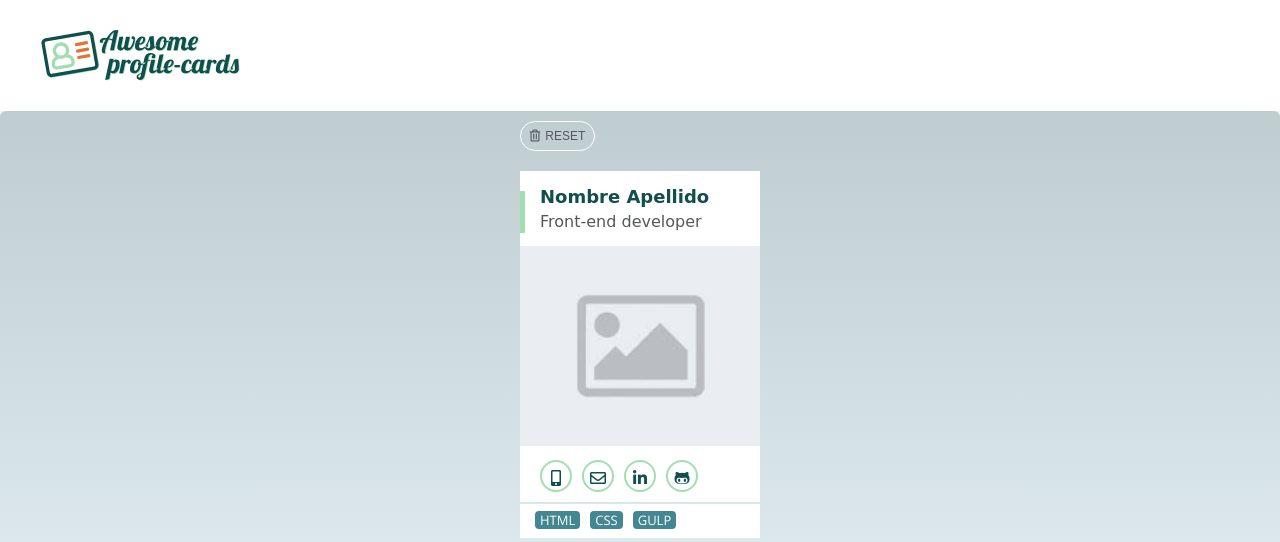
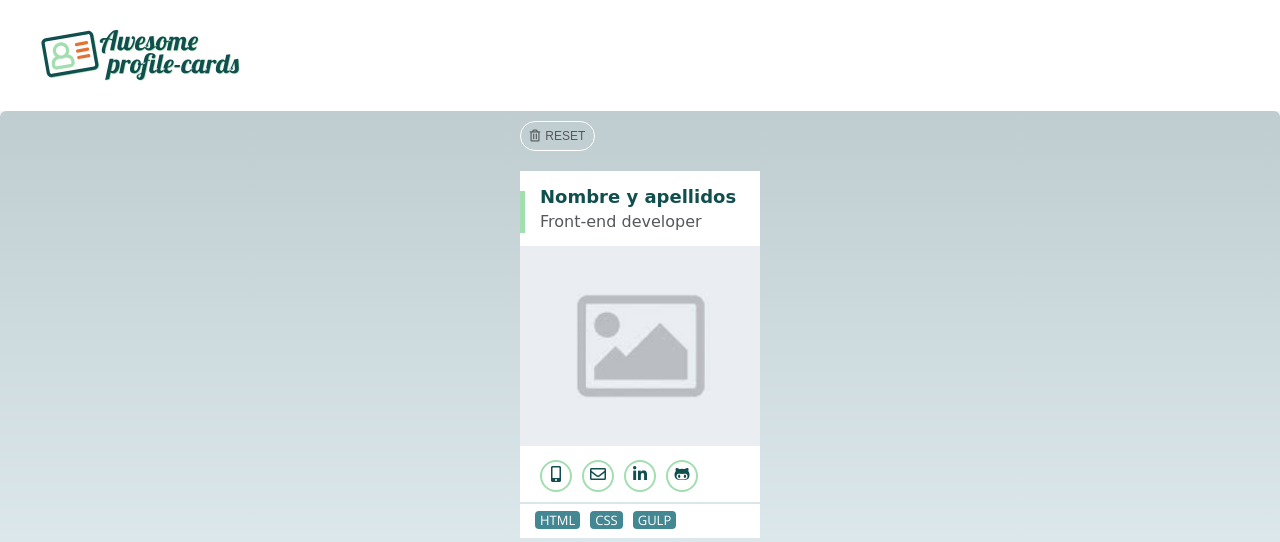
Before and after one commit to arranzizquierdo/easley-s3-plerk.js, a React (Create React App) app: page / in a window 1280 px wide. Shown: the top 542 px of the page. Built offline with nearby package versions, Linux system fonts and the light colour scheme; no server answers.

Commit message:
input name and job print cardpreview

```diff
--- a/src/App.js
+++ b/src/App.js
@@ -12,7 +12,7 @@ class App extends Component {
       userInfo: {
         "palette": 1,
         "typography": 2,
-        "name": "",
+        "name": "Raquel",
         "job": "",
         "phone": "",
         "email": "",
@@ -23,6 +23,7 @@ class App extends Component {
       }
     };
     this.backEndCall();
+    this.handleInputChange=this.handleInputChange.bind(this);
   }
 
   backEndCall (){
@@ -31,11 +32,18 @@ class App extends Component {
       .then (data => this.setState({skills:data.skills}));
   }
 
+  handleInputChange(event) {
+    console.log(event.target.name);
+
+  }
+
 
 
   render() {
     const {skills} = this.state;
     console.log('skills', skills);
+    const {userInfo} = this.state;
+    console.log(userInfo);
 
     return (
 
@@ -43,7 +51,12 @@ class App extends Component {
 
       <Header />
 
-      <CardPreview />
+      <CardPreview
+      nameCard={userInfo.name.value}
+      jobCard={userInfo.job}
+      emailCard={userInfo.email}
+
+      />
 
 
   <CollapsiblesThree />
--- a/src/Components/CardPreview.js
+++ b/src/Components/CardPreview.js
@@ -36,8 +36,8 @@ class CardPreview extends Component {
         <div className="preview__card">
           <div className="rectangle__decoration" />
           <div className="name__container">
-            <p className="name">Nombre Apellido</p>
-            <p className="profession">Front-end developer</p>
+            <p className="name">{`${(this.props.nameCard !== true) ? "Nombre y apellidos" : this.props.nameCard.value}`}</p>
+            <p className="profession">{`Front-end developer ${this.props.jobCard}`}</p>
           </div>
 
           <img className="photo__user" src={ImageDefault} alt="User photo" />
--- a/src/scss/pages/_card-view.scss
+++ b/src/scss/pages/_card-view.scss
@@ -104,7 +104,7 @@
   width: 32px;
   height: 32px;
   text-align: center;
-  padding-top: 7px;
+  padding-top: 3px;
   margin-right: 10px;
 }
 
```
